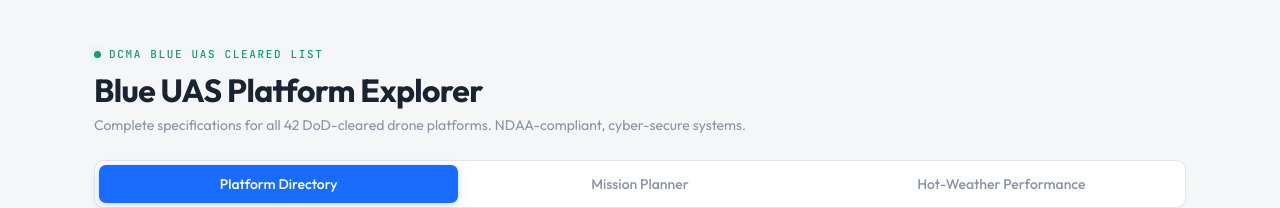
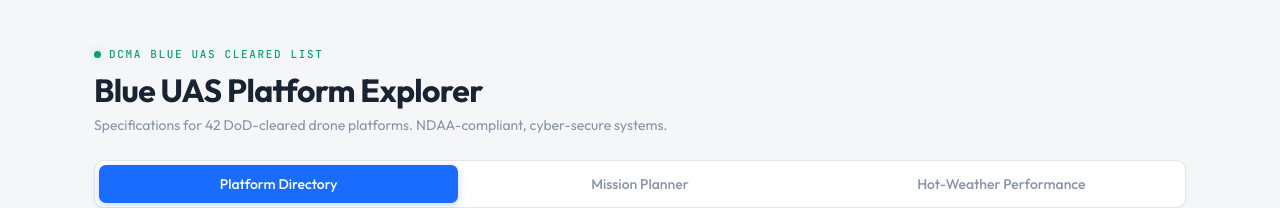
Before and after one commit to MatthewK84/blue_uas_starter, a React (Vite) app: page / in a window 1280 px wide. Shown: the top 208 px of the page. Built offline with nearby package versions, Linux system fonts and the light colour scheme.

Commit message:
Refine subtitle text in App component

```diff
--- a/src/App.tsx
+++ b/src/App.tsx
@@ -555,7 +555,7 @@
         <div><span className="status-dot" /><span className="status-label">DCMA Blue UAS Cleared List</span></div>
         <h1>Blue UAS Platform Explorer</h1>
         <p className="subtitle">
-          Complete specifications for all {DRONES.length} DoD-cleared drone platforms. NDAA-compliant, cyber-secure systems.
+          Specifications for {DRONES.length} DoD-cleared drone platforms. NDAA-compliant, cyber-secure systems.
         </p>
       </header>
 
```
